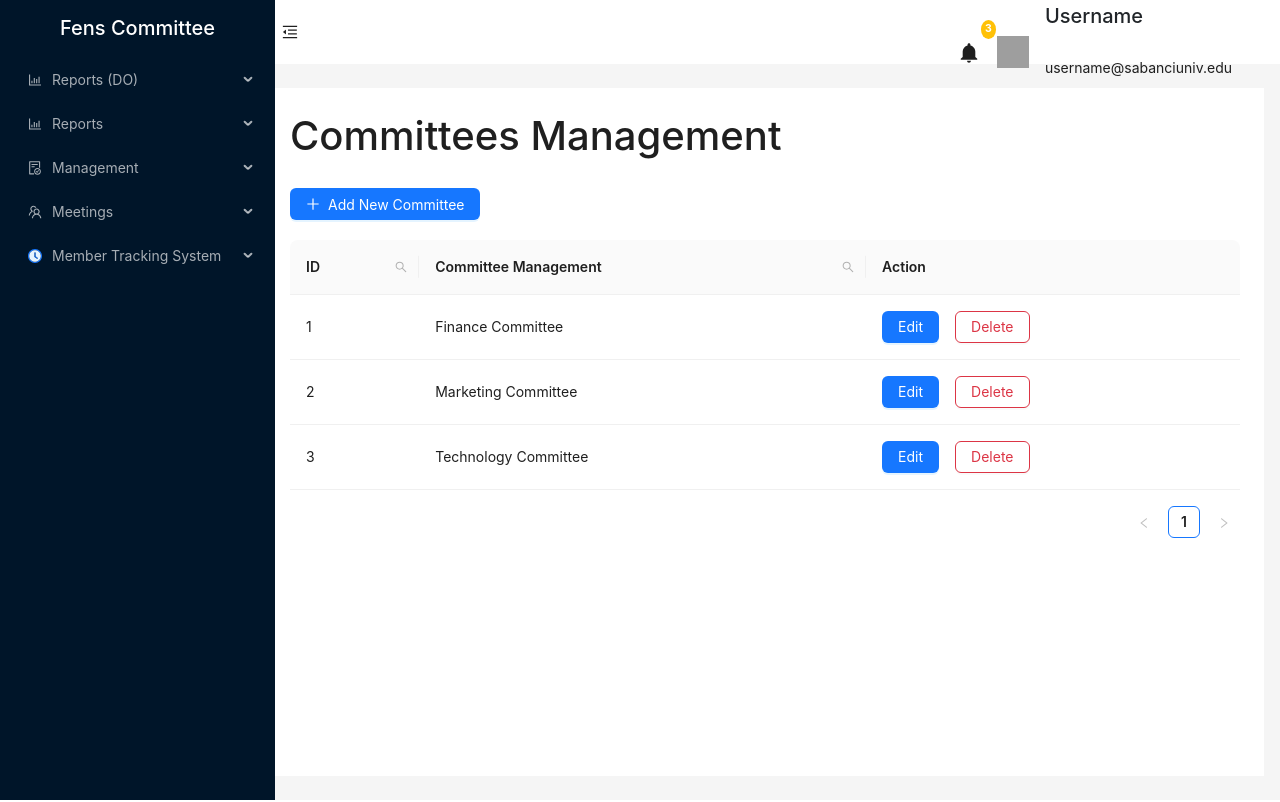
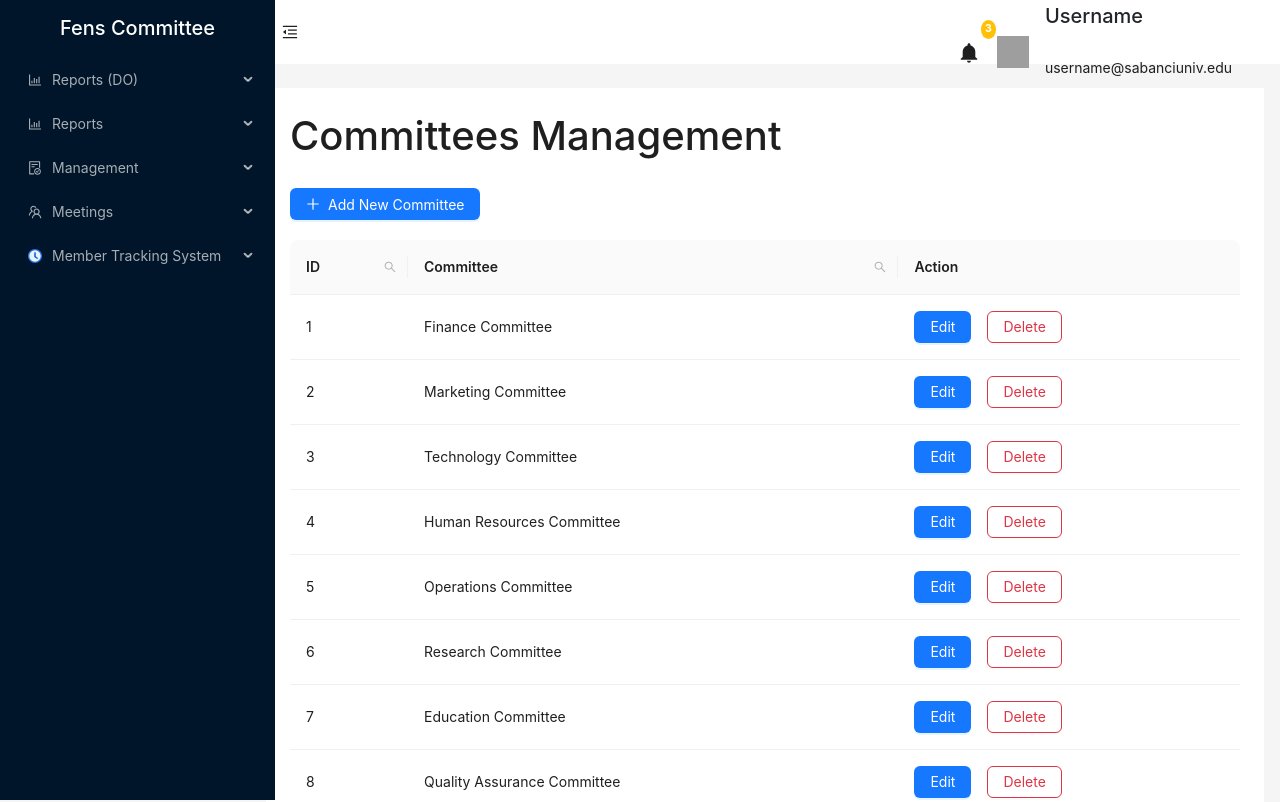
Before and after one commit to gorkemtopcu/ens492-committee-management-system, a React (Create React App) app in the folder committees_management_system/: page /mgmt-committees in a window 1280 px wide. Shown: the top 802 px of the page. Built offline with nearby package versions, Linux system fonts and the light colour scheme; grey boxes are pictures that could not be loaded.

Commit message:
Updated: Column Mapping

```diff
--- /dev/null
+++ b/committees_management_system/src/assets/jsons/report/committee_categories.json
@@ -0,0 +1,6 @@
+[
+    "Elected / Appointed",
+    "Programs",
+    "FENS",
+    "SU"
+]
--- a/committees_management_system/src/assets/jsons/report/committees.json
+++ b/committees_management_system/src/assets/jsons/report/committees.json
@@ -1,23 +1,82 @@
 [
   {
     "id": 1,
-    "committeeName": "Finance Committee",
-    "description": "Responsible for financial matters",
-    "chairperson": "John Doe",
-    "members": ["Alice", "Bob", "Charlie"]
+    "committee": "Finance Committee",
+    "category": "Finance",
+    "about": "Responsible for financial matters",
+    "email_list_address": "finance@example.com",
+    "created_at": "2024-05-10T12:00:00Z"
   },
   {
     "id": 2,
-    "committeeName": "Marketing Committee",
-    "description": "Handles marketing activities",
-    "chairperson": "Jane Smith",
-    "members": ["David", "Eva", "Frank"]
+    "committee": "Marketing Committee",
+    "category": "Marketing",
+    "about": "Responsible for marketing activities",
+    "email_list_address": "marketing@example.com",
+    "created_at": "2024-05-10T12:00:00Z"
   },
   {
     "id": 3,
-    "committeeName": "Technology Committee",
-    "description": "Focuses on technology-related tasks",
-    "chairperson": "Mike Johnson",
-    "members": ["Grace", "Henry", "Ivy"]
+    "committee": "Technology Committee",
+    "category": "Technology",
+    "about": "Responsible for technology development",
+    "email_list_address": "technology@example.com",
+    "created_at": "2024-05-10T12:00:00Z"
+  },
+  {
+    "id": 4,
+    "committee": "Human Resources Committee",
+    "category": "Human Resources",
+    "about": "Responsible for HR matters",
+    "email_list_address": "hr@example.com",
+    "created_at": "2024-05-10T12:00:00Z"
+  },
+  {
+    "id": 5,
+    "committee": "Operations Committee",
+    "category": "Operations",
+    "about": "Responsible for operational activities",
+    "email_list_address": "operations@example.com",
+    "created_at": "2024-05-10T12:00:00Z"
+  },
+  {
+    "id": 6,
+    "committee": "Research Committee",
+    "category": "Research",
+    "about": "Responsible for research initiatives",
+    "email_list_address": "research@example.com",
+    "created_at": "2024-05-10T12:00:00Z"
+  },
+  {
+    "id": 7,
+    "committee": "Education Committee",
+    "category": "Education",
+    "about": "Responsible for educational programs",
+    "email_list_address": "education@example.com",
+    "created_at": "2024-05-10T12:00:00Z"
+  },
+  {
+    "id": 8,
+    "committee": "Quality Assurance Committee",
+    "category": "Quality Assurance",
+    "about": "Responsible for ensuring quality standards",
+    "email_list_address": "qa@example.com",
+    "created_at": "2024-05-10T12:00:00Z"
+  },
+  {
+    "id": 9,
+    "committee": "Sustainability Committee",
+    "category": "Sustainability",
+    "about": "Responsible for sustainability initiatives",
+    "email_list_address": "sustainability@example.com",
+    "created_at": "2024-05-10T12:00:00Z"
+  },
+  {
+    "id": 10,
+    "committee": "Diversity and Inclusion Committee",
+    "category": "Diversity and Inclusion",
+    "about": "Responsible for diversity and inclusion efforts",
+    "email_list_address": "diversity@example.com",
+    "created_at": "2024-05-10T12:00:00Z"
   }
 ]
--- a/committees_management_system/src/assets/jsons/report/programs.json
+++ b/committees_management_system/src/assets/jsons/report/programs.json
@@ -1,5 +1,21 @@
 [
-    "Program 1",
-    "Program 2",
-    "Program 3"
+    "Chemistry",
+    "Computer Science and Engineering",
+    "Cyber Security",
+    "Data Analytics",
+    "Data Science",
+    "Digital Transformation in Industry",
+    "Electronics Engineering",
+    "Energy",
+    "Energy Technologies and Management",
+    "FENS",
+    "Foundations Development Directorate",
+    "Industrial Engineering",
+    "Information Technology",
+    "Manufacturing Engineering",
+    "Materials Science and Nano Engineering",
+    "Mathematics",
+    "Mechatronics Engineering",
+    "Molecular Biology, Genetics, and Bioengineering",
+    "Physics"
 ]
--- a/committees_management_system/src/feature/Management/CommitteesManagement.js
+++ b/committees_management_system/src/feature/Management/CommitteesManagement.js
@@ -2,11 +2,11 @@ import React, { useState } from 'react';
 import { Space, Button, Modal } from 'antd';
 import { PlusOutlined } from '@ant-design/icons';
 import Committees from 'assets/jsons/report/committees.json';
-import Colors from 'product/constants/ColorConstants';
+import { columnMapping } from 'product/constants/ColumnMapping';
 import TableSearch from 'product/components/TableSearch';
 import PopupForm from 'product/components/PopupForm';
 import Header from 'product/components/Header';
-import COMMITTEE_CATEGORIES from 'product/constants/CommitteeConstants';
+import Categories from 'assets/jsons/report/committee_categories.json';
 
 const CommitteesManagement = () => {
   const [data, setData] = useState(Committees);
@@ -55,30 +55,15 @@ const CommitteesManagement = () => {
     handleCancel();
   };
 
-  const columns = [
-    {
-      title: 'ID',
-      dataIndex: 'id',
-      key: 'id',
-      searchable: true,
-    },
-    {
-      title: 'Committee Management',
-      dataIndex: 'committeeName',
-      key: 'committeeName',
-      searchable: true,
-    },
-    {
-      title: 'Action',
-      key: 'action',
-      render: (record) => (
-        <Space size="middle">
-          <Button type="primary" onClick={() => handleEdit(record)}>Edit</Button>
-          <Button type="default" style={{ color: Colors.ERROR, borderColor: Colors.ERROR }} onClick={() => handleDelete(record)}>Delete</Button>
-        </Space>
-      ),
-    },
-  ];
+  const tableColumns = [columnMapping.id, columnMapping.committee, columnMapping.action(handleAddCommittee, handleDelete)];
+  const formFields =
+    [
+      { name: 'committeeName', label: 'Committee Name', type: 'text', required: true },
+      { name: 'category', label: 'Category', type: 'select', required: false, options: Categories },
+      { name: 'about', label: 'About', type: 'textarea', required: false },
+      { name: 'mailingList', label: 'Mailing List', type: 'text', required: false },
+    ];
+
 
   return (
     <div>
@@ -86,19 +71,14 @@ const CommitteesManagement = () => {
       <div style={{ marginBottom: '20px' }}>
         <Button type="primary" icon={<PlusOutlined />} onClick={handleAddCommittee}>Add New Committee</Button>
       </div>
-      <TableSearch columns={columns} data={data} />
+      <TableSearch columns={tableColumns} data={data} />
       <PopupForm
         title={popupTitle}
         open={modalVisible}
         initialValues={initialValues}
         onCancel={handleCancel}
         onFinish={handleCreateCommittee}
-        fields={[
-          { name: 'committeeName', label: 'Committee Name', type: 'text', required: true },
-          { name: 'category', label: 'Category', type: 'select', required: false, options: COMMITTEE_CATEGORIES },
-          { name: 'about', label: 'About', type: 'textarea', required: false },
-          { name: 'mailingList', label: 'Mailing List', type: 'text', required: false },
-        ]}
+        fields={formFields}
       />
     </div>
   );
--- a/committees_management_system/src/feature/Management/MembersManagement.js
+++ b/committees_management_system/src/feature/Management/MembersManagement.js
@@ -13,11 +13,11 @@ const MembersManagement = () => {
     const handleDelete = (record) => {
         // Define your handleDelete logic here
     };
-    const fields = [columnMapping.id, columnMapping.facultyMember, columnMapping.email, columnMapping.program, columnMapping.exclude, columnMapping.action(handleEdit, handleDelete, true, false)];
+    const fields = [columnMapping.id, columnMapping.facultyMember, columnMapping.email, columnMapping.program, columnMapping.exclude, columnMapping.action(handleEdit, null)];
 
     return (
         <div>
-            <Header title="Members Management"/>
+            <Header title="Members Management" />
             <TableSearch columns={fields} data={MemberManagement} />
         </div>
     );
--- a/committees_management_system/src/feature/NotFoundPage.js
+++ b/committees_management_system/src/feature/NotFoundPage.js
@@ -1,4 +1,4 @@
-import { Button, Result } from 'antd';
+import { Result } from 'antd';
 import React from 'react';
 
 const NotFoundPage = () => {
--- a/committees_management_system/src/product/constants/ColumnMapping.js
+++ b/committees_management_system/src/product/constants/ColumnMapping.js
@@ -9,6 +9,12 @@ const columnMapping = {
         title: 'ID',
         dataIndex: 'id',
         key: 'id',
+        searchable: true,
+    },
+    committee: {
+        title: 'Committee',
+        dataIndex: 'committee',
+        key: 'committee',
         searchable: true,
     },
     facultyMember: {
@@ -37,15 +43,15 @@ const columnMapping = {
             <span>{exclude ? 'Yes' : 'No'}</span>
         ),
     },
-    action: (handleEdit, handleDelete, includeEdit, includeDelete) => ({
+    action: (handleEdit, handleDelete) => ({
         title: 'Action',
         key: 'action',
         render: (record) => (
             <Space size="middle">
-                {includeEdit && (
+                {handleEdit !== null && (
                     <Button type="primary" onClick={() => handleEdit(record)}>Edit</Button>
                 )}
-                {includeDelete && (
+                {handleDelete !== null && (
                     <Button
                         type="default"
                         style={{ color: COLORS.ERROR, borderColor: COLORS.ERROR }}
--- a/committees_management_system/src/product/constants/CommitteeConstants.js
+++ /dev/null
@@ -1,8 +0,0 @@
-const COMMITTEE_CATEGORIES = [
-    "Elected / Appointed",
-    "Programs",
-    "FENS",
-    "SU"
-]
-
-export default COMMITTEE_CATEGORIES;
```
Lines whose indentation alone changed are shown as unchanged.
